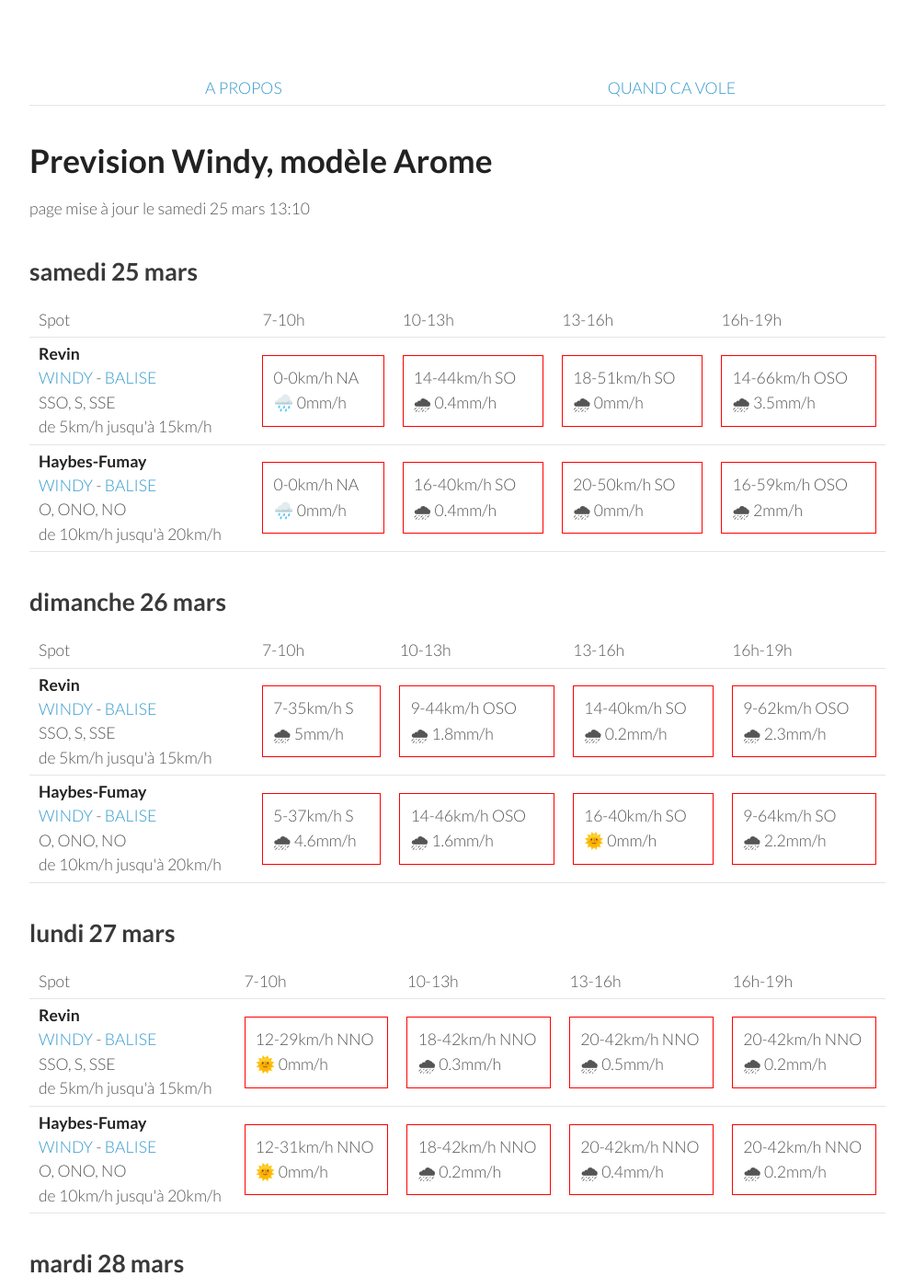
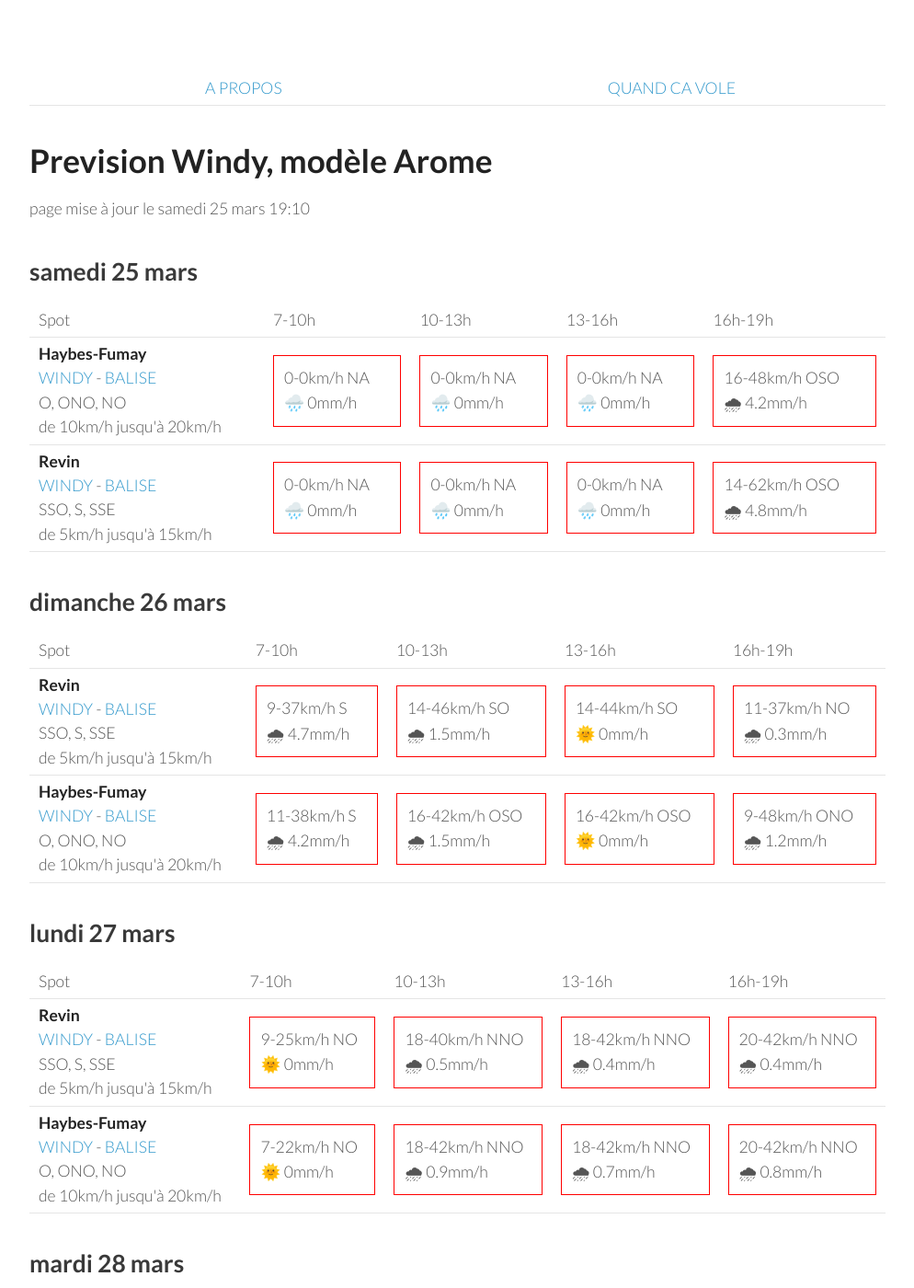
Before and after one commit to parapente-dans-le-nord/parapente-dans-le-nord.github.io, a Jekyll site: the page built from ardennes.markdown, in a window 1280 px wide and 1400 px high. Shown: the whole window at 92% size, without its empty margins (26-1020 px from the left). Built offline with Jekyll 4.4.1, drawn with Linux system fonts in a browser that asks for light colours; some of the changed text lies outside the part shown.

Commit message:
update index.markdown

```diff
--- a/ardennes.markdown
+++ b/ardennes.markdown
@@ -7,7 +7,7 @@ title:  "Tous les spots"
 {: .links}
 
 # Prevision Windy, modèle Arome
-page mise à jour le samedi 25 mars 13:10
+page mise à jour le samedi 25 mars 19:10
 
 ## samedi 25 mars
 
@@ -22,21 +22,21 @@ page mise à jour le samedi 25 mars 13:10
       <td>16h-19h</td>
     </tr>
 <tr>
+        <td><strong>Haybes-Fumay</strong><br><a href="https://windy.com/49.998/4.715?49.913,4.738,10">WINDY</a> - <span class=""><a href="http://www.balisemeteo.com/balise.php?idBalise=104">BALISE</a> </span><br> <span class="vent-favorable">O, ONO, NO</span><br><span class="force-vent">de 10km/h jusqu'à 20km/h</span> </td>
+
+            <td><div class="not-flyable"><p>0-0km/h NA</p><p>🌧️ 0mm/h</p></div></td>
+            <td><div class="not-flyable"><p>0-0km/h NA</p><p>🌧️ 0mm/h</p></div></td>
+            <td><div class="not-flyable"><p>0-0km/h NA</p><p>🌧️ 0mm/h</p></div></td>
+            <td><div class="not-flyable"><p>16-48km/h OSO</p><p>🌧 4.2mm/h</p></div></td>
+
+    </tr>
+<tr>
         <td><strong>Revin</strong><br><a href="https://windy.com/49.948/4.625?49.543,4.625,8">WINDY</a> - <span class=""><a href="http://www.balisemeteo.com/balise.php?idBalise=5019">BALISE</a> </span><br> <span class="vent-favorable">SSO, S, SSE</span><br><span class="force-vent">de 5km/h jusqu'à 15km/h</span> </td>
 
             <td><div class="not-flyable"><p>0-0km/h NA</p><p>🌧️ 0mm/h</p></div></td>
-            <td><div class="not-flyable"><p>14-44km/h SO</p><p>🌧 0.4mm/h</p></div></td>
-            <td><div class="not-flyable"><p>18-51km/h SO</p><p>🌧 0mm/h</p></div></td>
-            <td><div class="not-flyable"><p>14-66km/h OSO</p><p>🌧 3.5mm/h</p></div></td>
-
-    </tr>
-<tr>
-        <td><strong>Haybes-Fumay</strong><br><a href="https://windy.com/49.998/4.715?49.913,4.738,10">WINDY</a> - <span class=""><a href="http://www.balisemeteo.com/balise.php?idBalise=104">BALISE</a> </span><br> <span class="vent-favorable">O, ONO, NO</span><br><span class="force-vent">de 10km/h jusqu'à 20km/h</span> </td>
-
             <td><div class="not-flyable"><p>0-0km/h NA</p><p>🌧️ 0mm/h</p></div></td>
-            <td><div class="not-flyable"><p>16-40km/h SO</p><p>🌧 0.4mm/h</p></div></td>
-            <td><div class="not-flyable"><p>20-50km/h SO</p><p>🌧 0mm/h</p></div></td>
-            <td><div class="not-flyable"><p>16-59km/h OSO</p><p>🌧 2mm/h</p></div></td>
+            <td><div class="not-flyable"><p>0-0km/h NA</p><p>🌧️ 0mm/h</p></div></td>
+            <td><div class="not-flyable"><p>14-62km/h OSO</p><p>🌧 4.8mm/h</p></div></td>
 
     </tr>
 
@@ -58,20 +58,20 @@ page mise à jour le samedi 25 mars 13:10
 <tr>
         <td><strong>Revin</strong><br><a href="https://windy.com/49.948/4.625?49.543,4.625,8">WINDY</a> - <span class=""><a href="http://www.balisemeteo.com/balise.php?idBalise=5019">BALISE</a> </span><br> <span class="vent-favorable">SSO, S, SSE</span><br><span class="force-vent">de 5km/h jusqu'à 15km/h</span> </td>
 
-            <td><div class="not-flyable"><p>7-35km/h S</p><p>🌧 5mm/h</p></div></td>
-            <td><div class="not-flyable"><p>9-44km/h OSO</p><p>🌧 1.8mm/h</p></div></td>
-            <td><div class="not-flyable"><p>14-40km/h SO</p><p>🌧 0.2mm/h</p></div></td>
-            <td><div class="not-flyable"><p>9-62km/h OSO</p><p>🌧 2.3mm/h</p></div></td>
+            <td><div class="not-flyable"><p>9-37km/h S</p><p>🌧 4.7mm/h</p></div></td>
+            <td><div class="not-flyable"><p>14-46km/h SO</p><p>🌧 1.5mm/h</p></div></td>
+            <td><div class="not-flyable"><p>14-44km/h SO</p><p>🌞 0mm/h</p></div></td>
+            <td><div class="not-flyable"><p>11-37km/h NO</p><p>🌧 0.3mm/h</p></div></td>
 
 
     </tr>
 <tr>
         <td><strong>Haybes-Fumay</strong><br><a href="https://windy.com/49.998/4.715?49.913,4.738,10">WINDY</a> - <span class=""><a href="http://www.balisemeteo.com/balise.php?idBalise=104">BALISE</a> </span><br> <span class="vent-favorable">O, ONO, NO</span><br><span class="force-vent">de 10km/h jusqu'à 20km/h</span> </td>
 
-            <td><div class="not-flyable"><p>5-37km/h S</p><p>🌧 4.6mm/h</p></div></td>
-            <td><div class="not-flyable"><p>14-46km/h OSO</p><p>🌧 1.6mm/h</p></div></td>
-            <td><div class="not-flyable"><p>16-40km/h SO</p><p>🌞 0mm/h</p></div></td>
-            <td><div class="not-flyable"><p>9-64km/h SO</p><p>🌧 2.2mm/h</p></div></td>
+            <td><div class="not-flyable"><p>11-38km/h S</p><p>🌧 4.2mm/h</p></div></td>
+            <td><div class="not-flyable"><p>16-42km/h OSO</p><p>🌧 1.5mm/h</p></div></td>
+            <td><div class="not-flyable"><p>16-42km/h OSO</p><p>🌞 0mm/h</p></div></td>
+            <td><div class="not-flyable"><p>9-48km/h ONO</p><p>🌧 1.2mm/h</p></div></td>
 
 
     </tr>
@@ -94,20 +94,20 @@ page mise à jour le samedi 25 mars 13:10
 <tr>
         <td><strong>Revin</strong><br><a href="https://windy.com/49.948/4.625?49.543,4.625,8">WINDY</a> - <span class=""><a href="http://www.balisemeteo.com/balise.php?idBalise=5019">BALISE</a> </span><br> <span class="vent-favorable">SSO, S, SSE</span><br><span class="force-vent">de 5km/h jusqu'à 15km/h</span> </td>
 
-            <td><div class="not-flyable"><p>12-29km/h NNO</p><p>🌞 0mm/h</p></div></td>
-            <td><div class="not-flyable"><p>18-42km/h NNO</p><p>🌧 0.3mm/h</p></div></td>
-            <td><div class="not-flyable"><p>20-42km/h NNO</p><p>🌧 0.5mm/h</p></div></td>
-            <td><div class="not-flyable"><p>20-42km/h NNO</p><p>🌧 0.2mm/h</p></div></td>
+            <td><div class="not-flyable"><p>9-25km/h NO</p><p>🌞 0mm/h</p></div></td>
+            <td><div class="not-flyable"><p>18-40km/h NNO</p><p>🌧 0.5mm/h</p></div></td>
+            <td><div class="not-flyable"><p>18-42km/h NNO</p><p>🌧 0.4mm/h</p></div></td>
+            <td><div class="not-flyable"><p>20-42km/h NNO</p><p>🌧 0.4mm/h</p></div></td>
 
 
     </tr>
 <tr>
         <td><strong>Haybes-Fumay</strong><br><a href="https://windy.com/49.998/4.715?49.913,4.738,10">WINDY</a> - <span class=""><a href="http://www.balisemeteo.com/balise.php?idBalise=104">BALISE</a> </span><br> <span class="vent-favorable">O, ONO, NO</span><br><span class="force-vent">de 10km/h jusqu'à 20km/h</span> </td>
 
-            <td><div class="not-flyable"><p>12-31km/h NNO</p><p>🌞 0mm/h</p></div></td>
-            <td><div class="not-flyable"><p>18-42km/h NNO</p><p>🌧 0.2mm/h</p></div></td>
-            <td><div class="not-flyable"><p>20-42km/h NNO</p><p>🌧 0.4mm/h</p></div></td>
-            <td><div class="not-flyable"><p>20-42km/h NNO</p><p>🌧 0.2mm/h</p></div></td>
+            <td><div class="not-flyable"><p>7-22km/h NO</p><p>🌞 0mm/h</p></div></td>
+            <td><div class="not-flyable"><p>18-42km/h NNO</p><p>🌧 0.9mm/h</p></div></td>
+            <td><div class="not-flyable"><p>18-42km/h NNO</p><p>🌧 0.7mm/h</p></div></td>
+            <td><div class="not-flyable"><p>20-42km/h NNO</p><p>🌧 0.8mm/h</p></div></td>
 
 
     </tr>
@@ -131,19 +131,19 @@ page mise à jour le samedi 25 mars 13:10
         <td><strong>Revin</strong><br><a href="https://windy.com/49.948/4.625?49.543,4.625,8">WINDY</a> - <span class=""><a href="http://www.balisemeteo.com/balise.php?idBalise=5019">BALISE</a> </span><br> <span class="vent-favorable">SSO, S, SSE</span><br><span class="force-vent">de 5km/h jusqu'à 15km/h</span> </td>
 
             <td><div class="flyable"><p>5-11km/h SSE</p><p>🌞 0mm/h</p></div></td>
-            <td><div class="not-flyable"><p>12-29km/h S</p><p>🌞 0mm/h</p></div></td>
+            <td><div class="not-flyable"><p>12-27km/h S</p><p>🌞 0mm/h</p></div></td>
+            <td><div class="not-flyable"><p>14-31km/h S</p><p>🌞 0mm/h</p></div></td>
             <td><div class="not-flyable"><p>14-33km/h S</p><p>🌞 0mm/h</p></div></td>
-            <td><div class="not-flyable"><p>16-35km/h S</p><p>🌞 0mm/h</p></div></td>
 
 
     </tr>
 <tr>
         <td><strong>Haybes-Fumay</strong><br><a href="https://windy.com/49.998/4.715?49.913,4.738,10">WINDY</a> - <span class=""><a href="http://www.balisemeteo.com/balise.php?idBalise=104">BALISE</a> </span><br> <span class="vent-favorable">O, ONO, NO</span><br><span class="force-vent">de 10km/h jusqu'à 20km/h</span> </td>
 
-            <td><div class="not-flyable"><p>5-11km/h S</p><p>🌞 0mm/h</p></div></td>
-            <td><div class="not-flyable"><p>14-29km/h S</p><p>🌞 0mm/h</p></div></td>
+            <td><div class="not-flyable"><p>5-11km/h SSE</p><p>🌞 0mm/h</p></div></td>
+            <td><div class="not-flyable"><p>12-27km/h S</p><p>🌞 0mm/h</p></div></td>
+            <td><div class="not-flyable"><p>14-31km/h S</p><p>🌞 0mm/h</p></div></td>
             <td><div class="not-flyable"><p>14-33km/h S</p><p>🌞 0mm/h</p></div></td>
-            <td><div class="not-flyable"><p>16-35km/h S</p><p>🌞 0mm/h</p></div></td>
 
 
     </tr>
```
